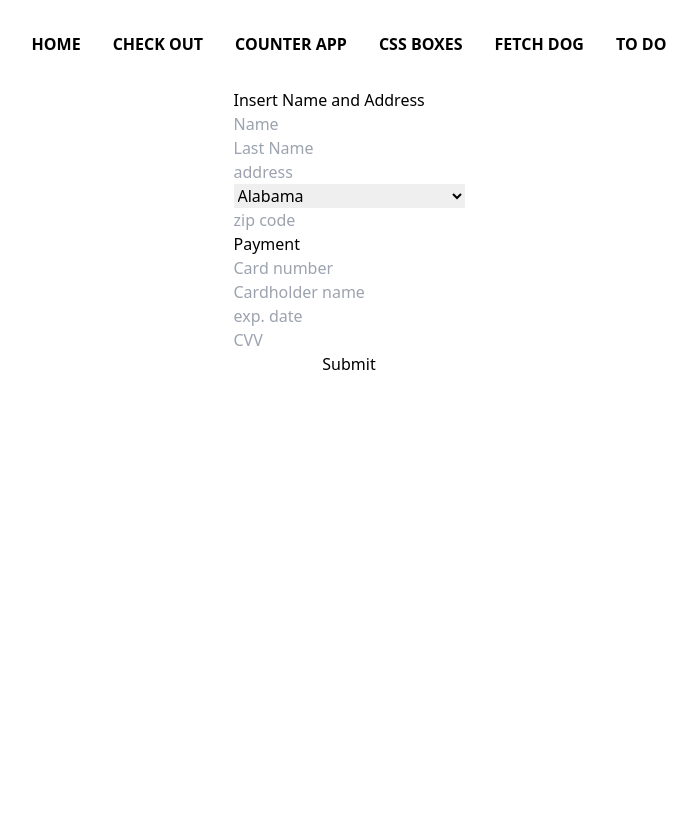
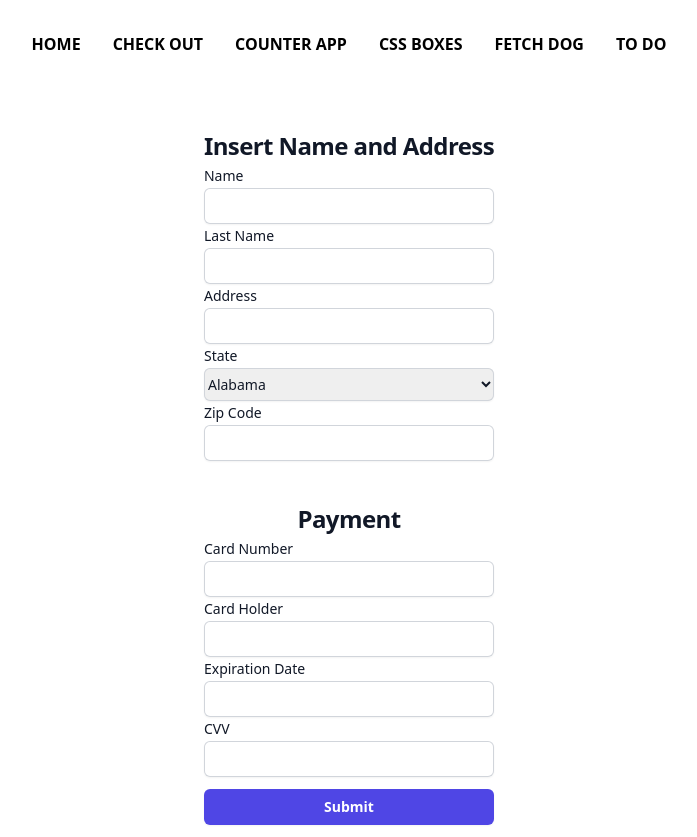
Before and after one commit to orshah/allInOne, a React (Create React App) app: page /checkoutform in a window 1280 px wide. Shown: the whole page, without its empty margins (291-988 px from the left). Before the commit the page ends 800 px from the top, so only its background shows below. Built offline with nearby package versions, Linux system fonts and the light colour scheme.

Commit message:
done with checkout

```diff
--- a/src/components/checkOutFom/CheckOutForm.jsx
+++ b/src/components/checkOutFom/CheckOutForm.jsx
@@ -31,29 +31,44 @@ function CheckOutForm() {
       <div className="flex flex-col">
         <form onSubmit={onSubmitHandler}>
           <div className="flex flex-col">
-            <h1 className=" ">Insert Name and Address</h1>
+            <h1 className=" mt-10 text-center text-2xl font-bold leading-9 tracking-tight text-gray-900">
+              Insert Name and Address
+            </h1>
+            <label className="block text-sm font-medium leading-6 text-gray-900">
+              Name
+            </label>
             <input
+              className=" block w-full rounded-md border-0 py-1.5 text-gray-900 shadow-sm ring-1 ring-inset ring-gray-300 placeholder:text-gray-400 focus:ring-2 focus:ring-inset focus:ring-indigo-600 sm:text-sm sm:leading-6"
               value={data.name}
               name="name"
               onChange={onChangeHandler}
-              placeholder="Name"
             ></input>
+            <label className="block text-sm font-medium leading-6 text-gray-900">
+              Last Name
+            </label>
             <input
+              className=" block w-full rounded-md border-0 py-1.5 text-gray-900 shadow-sm ring-1 ring-inset ring-gray-300 placeholder:text-gray-400 focus:ring-2 focus:ring-inset focus:ring-indigo-600 sm:text-sm sm:leading-6"
               value={data.lastName}
               name="lastName"
               onChange={onChangeHandler}
-              placeholder="Last Name"
             ></input>
+            <label className="block text-sm font-medium leading-6 text-gray-900">
+              Address
+            </label>
             <input
+              className=" block w-full rounded-md border-0 py-1.5 text-gray-900 shadow-sm ring-1 ring-inset ring-gray-300 placeholder:text-gray-400 focus:ring-2 focus:ring-inset focus:ring-indigo-600 sm:text-sm sm:leading-6"
               value={data.address}
               name="address"
-              placeholder="address"
               onChange={onChangeHandler}
             ></input>
+            <label className="block text-sm font-medium leading-6 text-gray-900">
+              State
+            </label>
             <select
               onChange={onChangeHandler}
               value={data.state}
               name="selectState"
+              className=" block w-full rounded-md border-0 py-1.5 text-gray-900 shadow-sm ring-1 ring-inset ring-gray-300 placeholder:text-gray-400 focus:ring-2 focus:ring-inset focus:ring-indigo-600 sm:text-sm sm:leading-6"
             >
               <option value="AL">Alabama</option>
               <option value="AK">Alaska</option>
@@ -107,42 +122,64 @@ function CheckOutForm() {
               <option value="WI">Wisconsin</option>
               <option value="WY">Wyoming</option>
             </select>
+            <label className="block text-sm font-medium leading-6 text-gray-900">
+              Zip Code
+            </label>
             <input
+              className=" block w-full rounded-md border-0 py-1.5 text-gray-900 shadow-sm ring-1 ring-inset ring-gray-300 placeholder:text-gray-400 focus:ring-2 focus:ring-inset focus:ring-indigo-600 sm:text-sm sm:leading-6"
               name="zipCode"
               onChange={onChangeHandler}
               value={data.zipCode}
-              placeholder="zip code"
             ></input>
           </div>
           <div className="flex flex-col">
-            <h1>Payment</h1>
+            <h1 className=" mt-10 text-center text-2xl font-bold leading-9 tracking-tight text-gray-900">
+              Payment
+            </h1>
+            <label className="block text-sm font-medium leading-6 text-gray-900">
+              Card Number
+            </label>
             <input
-              placeholder="Card number"
+              className=" block w-full rounded-md border-0 py-1.5 text-gray-900 shadow-sm ring-1 ring-inset ring-gray-300 placeholder:text-gray-400 focus:ring-2 focus:ring-inset focus:ring-indigo-600 sm:text-sm sm:leading-6"
               name="cardNumber"
               onChange={onChangeHandler}
               value={data.cardNumber}
             ></input>
+            <label className="block text-sm font-medium leading-6 text-gray-900">
+              Card Holder
+            </label>
             <input
-              placeholder="Cardholder name"
+              className=" block w-full rounded-md border-0 py-1.5 text-gray-900 shadow-sm ring-1 ring-inset ring-gray-300 placeholder:text-gray-400 focus:ring-2 focus:ring-inset focus:ring-indigo-600 sm:text-sm sm:leading-6"
               name="cardHolder"
               onChange={onChangeHandler}
               value={data.cardHolder}
             ></input>
+            <label className="block text-sm font-medium leading-6 text-gray-900">
+              Expiration Date
+            </label>
             <input
-              placeholder="exp. date"
+              className=" block w-full rounded-md border-0 py-1.5 text-gray-900 shadow-sm ring-1 ring-inset ring-gray-300 placeholder:text-gray-400 focus:ring-2 focus:ring-inset focus:ring-indigo-600 sm:text-sm sm:leading-6"
               name="expDate"
               onChange={onChangeHandler}
               value={data.expDate}
             ></input>
+            <label className="block text-sm font-medium leading-6 text-gray-900">
+              CVV
+            </label>
             <input
-              placeholder="CVV"
+              className=" block w-full rounded-md border-0 py-1.5 text-gray-900 shadow-sm ring-1 ring-inset ring-gray-300 placeholder:text-gray-400 focus:ring-2 focus:ring-inset focus:ring-indigo-600 sm:text-sm sm:leading-6"
               name="cvv"
               onChange={onChangeHandler}
               value={data.cvv}
             ></input>
           </div>
         </form>
-        <button type="submit">Submit</button>
+        <button
+          type="submit"
+          className="flex w-full justify-center rounded-md bg-indigo-600 px-3 py-1.5 text-sm font-semibold leading-6 text-white shadow-sm hover:bg-indigo-500 focus-visible:outline focus-visible:outline-2 focus-visible:outline-offset-2 focus-visible:outline-indigo-600 my-3"
+        >
+          Submit
+        </button>
       </div>
     </div>
   );
```
